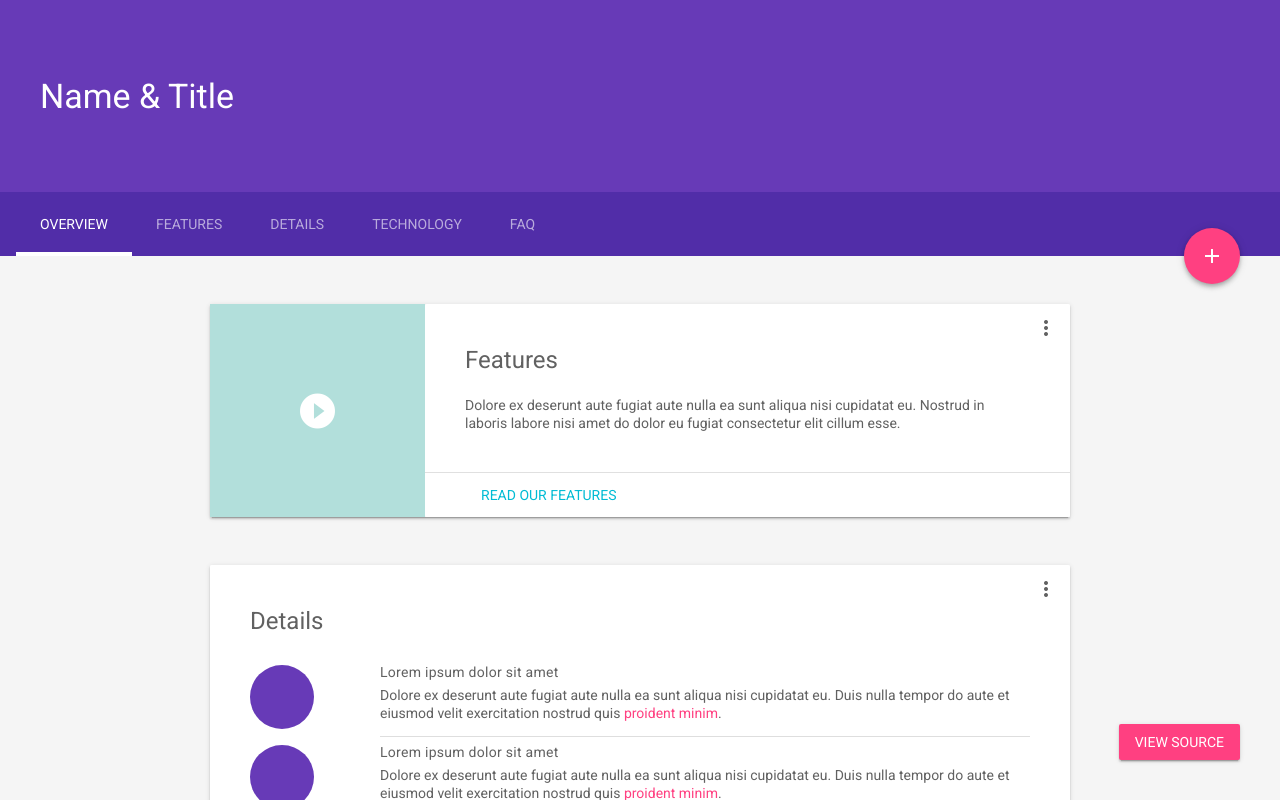
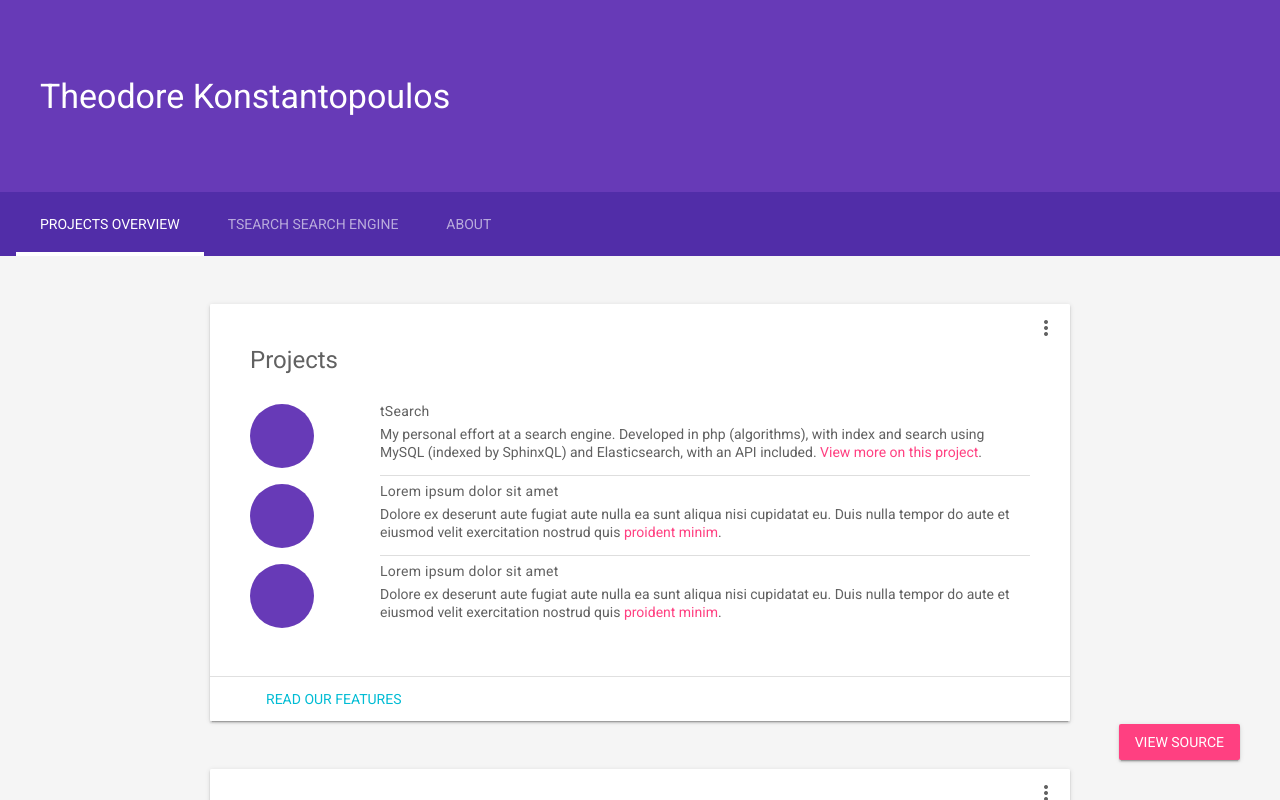
Before and after one commit to theoko/theoko.github.io, a plain HTML site: page index.html in a window 1280 px wide. Drawn offline with nearby package versions, Linux system fonts and the light colour scheme.

Commit message:
Update index.html

```diff
--- a/index.html
+++ b/index.html
@@ -10,7 +10,7 @@
 
     <!-- Add to homescreen for Chrome on Android -->
     <meta name="mobile-web-app-capable" content="yes">
-    <link rel="icon" sizes="192x192" href="images/android-desktop.png">
+<!--     <link rel="icon" sizes="192x192" href="images/android-desktop.png"> -->
 
     <!-- Add to homescreen for Safari on iOS -->
     <meta name="apple-mobile-web-app-capable" content="yes">
@@ -51,56 +51,28 @@
         <div class="mdl-layout--large-screen-only mdl-layout__header-row">
         </div>
         <div class="mdl-layout--large-screen-only mdl-layout__header-row">
-          <h3>Name &amp; Title</h3>
+          <h3>Theodore Konstantopoulos</h3>
         </div>
         <div class="mdl-layout--large-screen-only mdl-layout__header-row">
         </div>
         <div class="mdl-layout__tab-bar mdl-js-ripple-effect mdl-color--primary-dark">
-          <a href="#overview" class="mdl-layout__tab is-active">Overview</a>
-          <a href="#features" class="mdl-layout__tab">Features</a>
-          <a href="#features" class="mdl-layout__tab">Details</a>
-          <a href="#features" class="mdl-layout__tab">Technology</a>
-          <a href="#features" class="mdl-layout__tab">FAQ</a>
-          <button class="mdl-button mdl-js-button mdl-button--fab mdl-js-ripple-effect mdl-button--colored mdl-shadow--4dp mdl-color--accent" id="add">
-            <i class="material-icons" role="presentation">add</i>
-            <span class="visuallyhidden">Add</span>
-          </button>
+          <a href="#overview" class="mdl-layout__tab is-active">Projects Overview</a>
+          <a href="#features" class="mdl-layout__tab">tSearch Search Engine</a>
+          <a href="#features" class="mdl-layout__tab">About</a>
         </div>
       </header>
       <main class="mdl-layout__content">
         <div class="mdl-layout__tab-panel is-active" id="overview">
           <section class="section--center mdl-grid mdl-grid--no-spacing mdl-shadow--2dp">
-            <header class="section__play-btn mdl-cell mdl-cell--3-col-desktop mdl-cell--2-col-tablet mdl-cell--4-col-phone mdl-color--teal-100 mdl-color-text--white">
-              <i class="material-icons">play_circle_filled</i>
-            </header>
-            <div class="mdl-card mdl-cell mdl-cell--9-col-desktop mdl-cell--6-col-tablet mdl-cell--4-col-phone">
-              <div class="mdl-card__supporting-text">
-                <h4>Features</h4>
-                Dolore ex deserunt aute fugiat aute nulla ea sunt aliqua nisi cupidatat eu. Nostrud in laboris labore nisi amet do dolor eu fugiat consectetur elit cillum esse.
-              </div>
-              <div class="mdl-card__actions">
-                <a href="#" class="mdl-button">Read our features</a>
-              </div>
-            </div>
-            <button class="mdl-button mdl-js-button mdl-js-ripple-effect mdl-button--icon" id="btn1">
-              <i class="material-icons">more_vert</i>
-            </button>
-            <ul class="mdl-menu mdl-js-menu mdl-menu--bottom-right" for="btn1">
-              <li class="mdl-menu__item">Lorem</li>
-              <li class="mdl-menu__item" disabled>Ipsum</li>
-              <li class="mdl-menu__item">Dolor</li>
-            </ul>
-          </section>
-          <section class="section--center mdl-grid mdl-grid--no-spacing mdl-shadow--2dp">
             <div class="mdl-card mdl-cell mdl-cell--12-col">
               <div class="mdl-card__supporting-text mdl-grid mdl-grid--no-spacing">
-                <h4 class="mdl-cell mdl-cell--12-col">Details</h4>
+                <h4 class="mdl-cell mdl-cell--12-col">Projects</h4>
                 <div class="section__circle-container mdl-cell mdl-cell--2-col mdl-cell--1-col-phone">
                   <div class="section__circle-container__circle mdl-color--primary"></div>
                 </div>
                 <div class="section__text mdl-cell mdl-cell--10-col-desktop mdl-cell--6-col-tablet mdl-cell--3-col-phone">
-                  <h5>Lorem ipsum dolor sit amet</h5>
-                  Dolore ex deserunt aute fugiat aute nulla ea sunt aliqua nisi cupidatat eu. Duis nulla tempor do aute et eiusmod velit exercitation nostrud quis <a href="#">proident minim</a>.
+                  <h5>tSearch</h5>
+                  My personal effort at a search engine. Developed in php (algorithms), with index and search using MySQL (indexed by SphinxQL) and Elasticsearch, with an API included. <a href="#">View more on this project</a>.
                 </div>
                 <div class="section__circle-container mdl-cell mdl-cell--2-col mdl-cell--1-col-phone">
                   <div class="section__circle-container__circle mdl-color--primary"></div>
```
